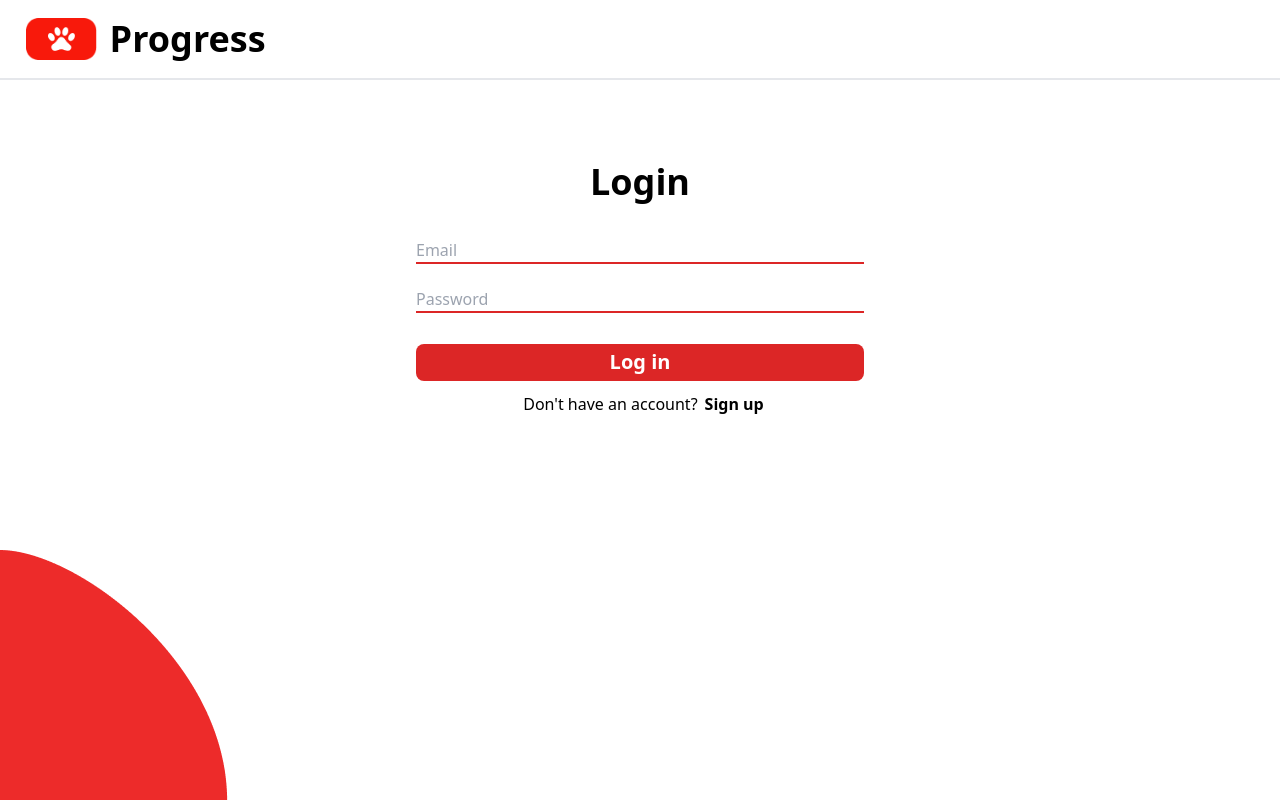
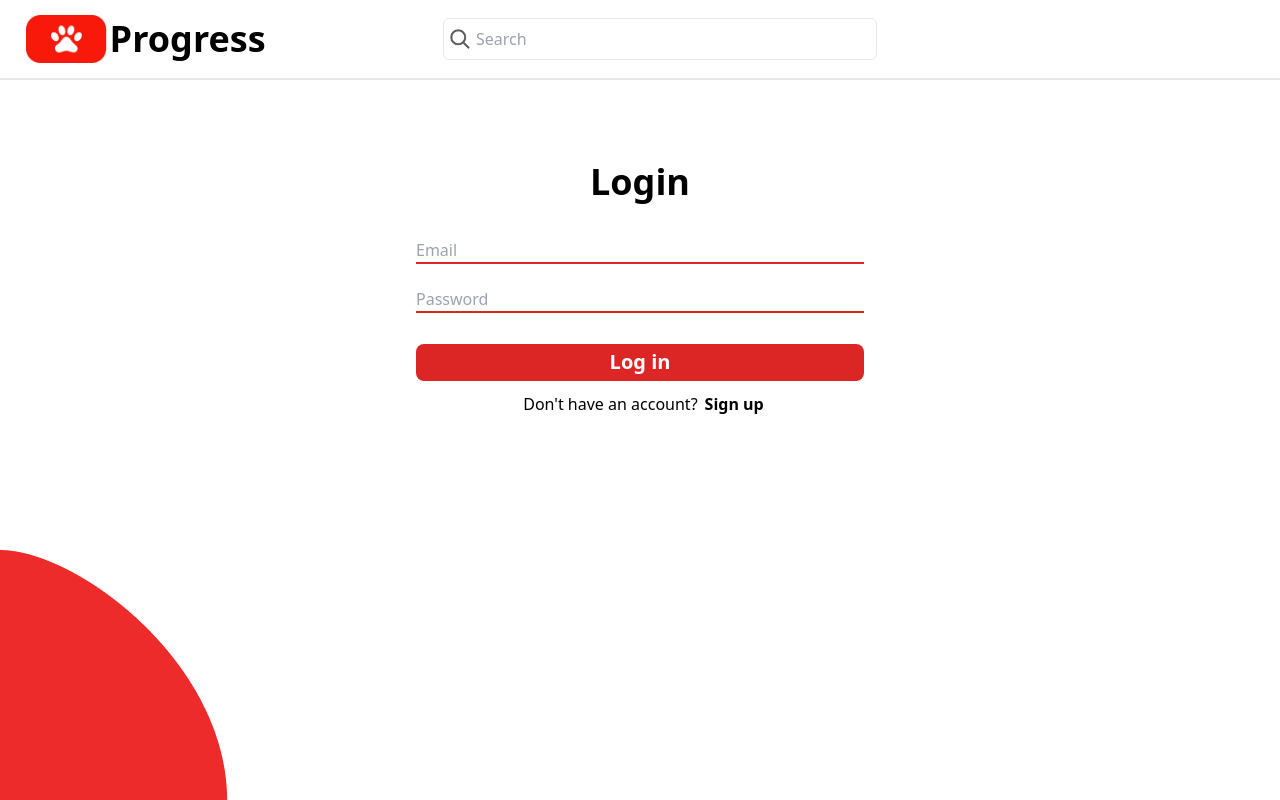
Before and after one commit to BoG-Dev-Bootcamp-S24/project2-sp24-team-rabbit, a Next.js app: page / in a window 1280 px wide. Built offline with nearby package versions, Linux system fonts and the light colour scheme.

Commit message:
moved topbanner to separate component, added searchbar, conditional redering for serachbar in topbanner

```diff
--- /dev/null
+++ b/src/components/SearchBar.js
@@ -0,0 +1,15 @@
+import Image from "next/image";
+import searchLogo from '/public/images/searchLogo.png'
+import { Inter } from "next/font/google";
+
+const inter = Inter({ subsets: ["latin"] });
+
+export default function SearchBar() {
+
+    return(
+        <form className="w-[35%] h-[90%] border flex flex-row rounded-md">
+            <Image src={searchLogo} className="object-contain p-[1.5%]"/>
+            <input className="bg-transparent w-[100%] text-slate-500" name="search" placeholder="Search"/>
+        </form>
+    );
+}
--- /dev/null
+++ b/src/components/TopBanner.js
@@ -0,0 +1,21 @@
+import Image from "next/image";
+import { Inter } from "next/font/google";
+import appLogo from '/public/images/appLogo.png'
+import SearchBar from "../components/SearchBar.js"
+const inter = Inter({ subsets: ["latin"] });
+
+export default function TopBanner(props) {
+    //pass in true as a prop if page requires searchBar
+    const {searchBar} = props;
+
+    return(
+        <div className="h-[10%] border-b-2 pl-[2%] flex flex-row justify-between items-center p-[1.2%] w-full">
+            <div className="flex flex-row items-center">
+                <Image src={appLogo} alt="App logo" className="object-contain pr-[1%]"/>
+                <h1 className="text-black font-bold text-4xl">Progress</h1>
+            </div>
+            {searchBar && <SearchBar/>}
+            <div className="w-[17%]"></div>
+        </div>
+    );
+}
--- a/src/pages/index.js
+++ b/src/pages/index.js
@@ -1,6 +1,6 @@
 import Image from "next/image";
 import { Inter } from "next/font/google";
-import appLogo from '/public/images/appLogo.png'
+import TopBanner from "../components/TopBanner.js"
 import quarterCircle from '/public/images/quarterCircle.png';
 
 const inter = Inter({ subsets: ["latin"] });
@@ -8,10 +8,7 @@ const inter = Inter({ subsets: ["latin"] });
 export default function Home() {
   return (
     <div className="bg-white w-screen h-screen flex flex-col justify-between items-center">
-      <div className="h-[10%] border-b-2 pl-[2%] flex flex-row items-center p-[1.2%] w-full">
-        <Image src={appLogo} alt="App logo" className="object-contain pr-[1%]"/>
-        <h1 className="text-black font-bold text-4xl">Progress</h1>
-      </div>
+      <TopBanner searchBar={true}/>
       <div className= "w-[70%] flex flex-col items-center">
         <h1 className="text-black text-4xl font-bold">Login</h1>
 
@@ -19,7 +16,7 @@ export default function Home() {
           <input type="email" className="bg-transparent border-b-2 border-red-600 w-[100%] text-black" name="Email" placeholder="Email"/>
           <input type="password" className="bg-transparent border-b-2 border-red-600 w-[100%] mt-[5%] text-black" name="Password" placeholder="Password"/>
           <button type="submit" className="text-white text-xl font-bold mt-[7%] w-[100] p-[1%] rounded-lg bg-red-600"
-            onClick={() => setCurrColor('green')}>Log in</button>
+            onClick={() => false}>Log in</button>
         </form>
 
         <div className="flex flex-row whitespace-nowrap mt-[7%]">
```
